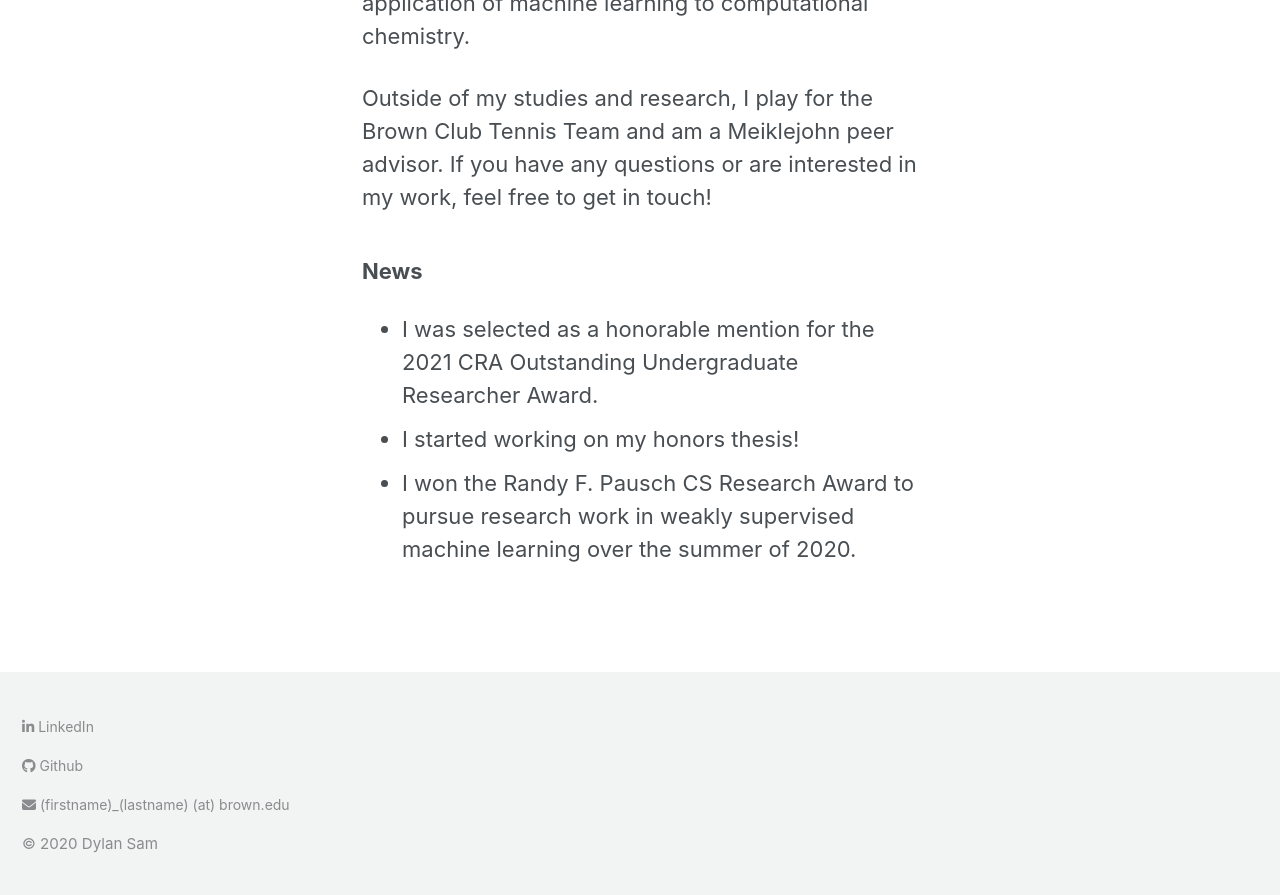
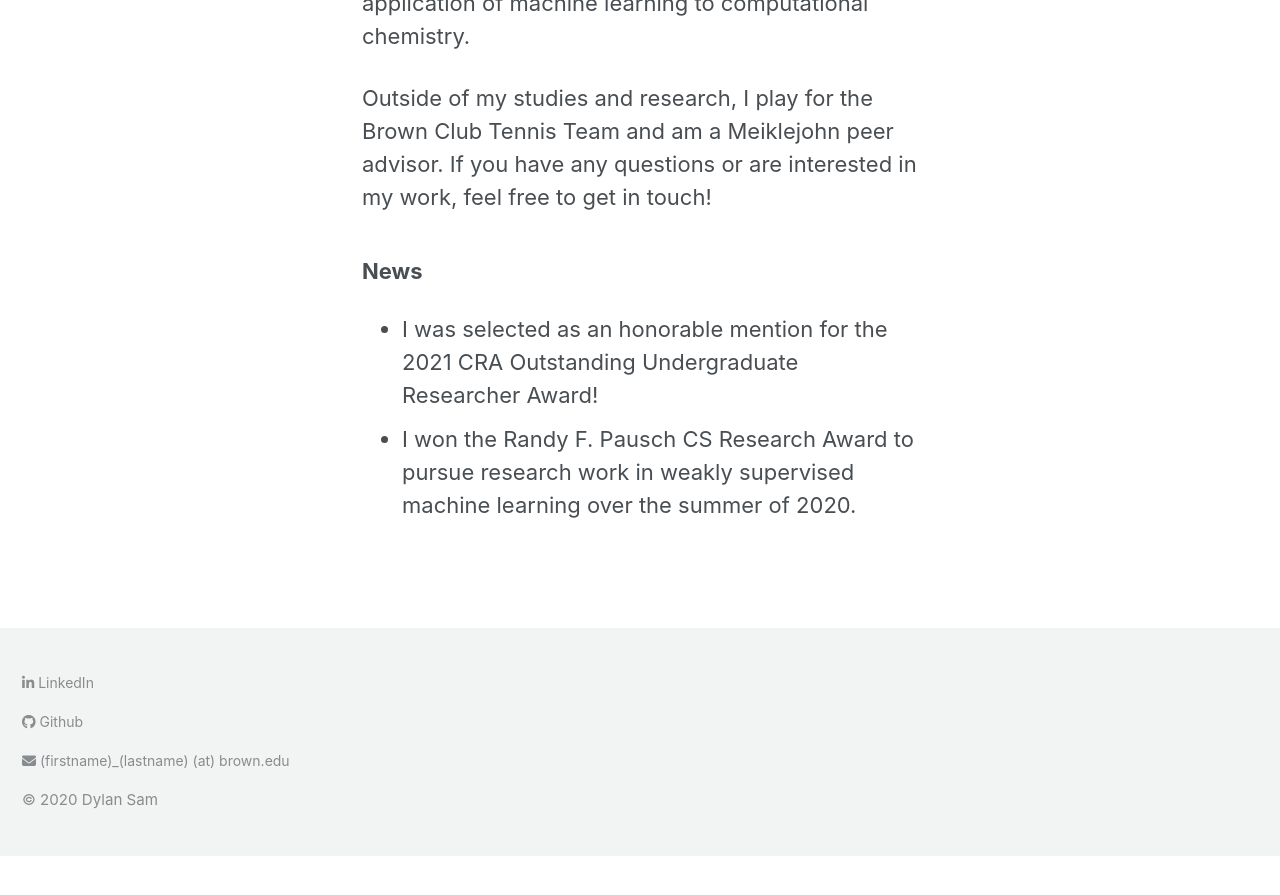
Before and after one commit to dsam99/dsam99.github.io, a Jekyll site: the page built from index.md, in a window 1280 px wide and 900 px high, scrolled down 878 px. Shown: the top 895 px of the window. Built offline with Jekyll 4.4.1, drawn with Linux system fonts in a browser that asks for light colours; cached includes are drawn as plain includes; nearby versions of some CDN libraries; after the commit the page ends 1734 px from its top, so only the background shows below that.

Commit message:
removed thesis line

```diff
--- a/_layouts/home.html
+++ b/_layouts/home.html
@@ -30,8 +30,8 @@ layout: default
 	<h3>News</h1>
 	<p>
 		<ul>
-			<li> I was selected as a honorable mention for the 2021 CRA Outstanding Undergraduate Researcher Award.</li>
-			<li>I started working on my honors thesis! </li>
+			<li> I was selected as an honorable mention for the 2021 CRA Outstanding Undergraduate Researcher Award!</li>
+			{% comment %} <li>I started working on my honors thesis! </li> {% endcomment %}
 			<li>I won the Randy F. Pausch CS Research Award to pursue research work in weakly supervised machine learning over the summer of 2020. </li>
 		</ul>
 	</p>
```
